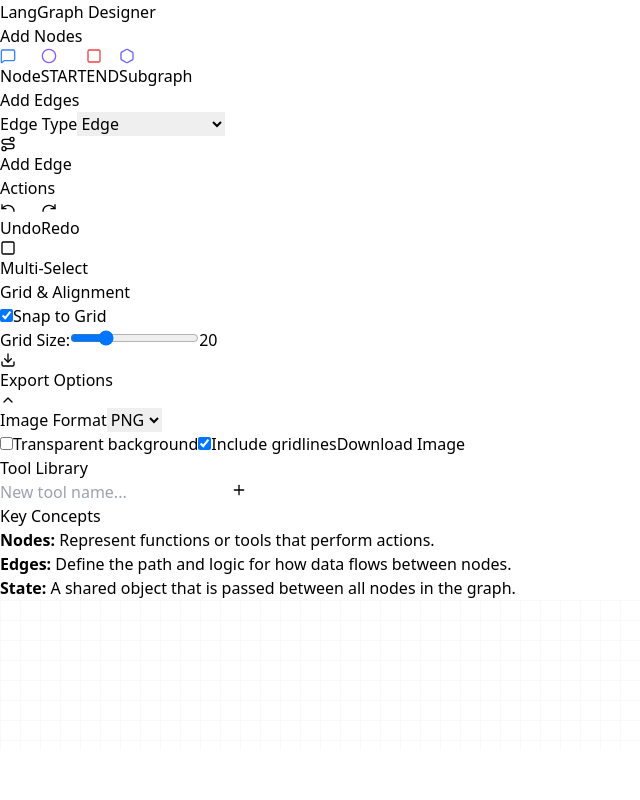
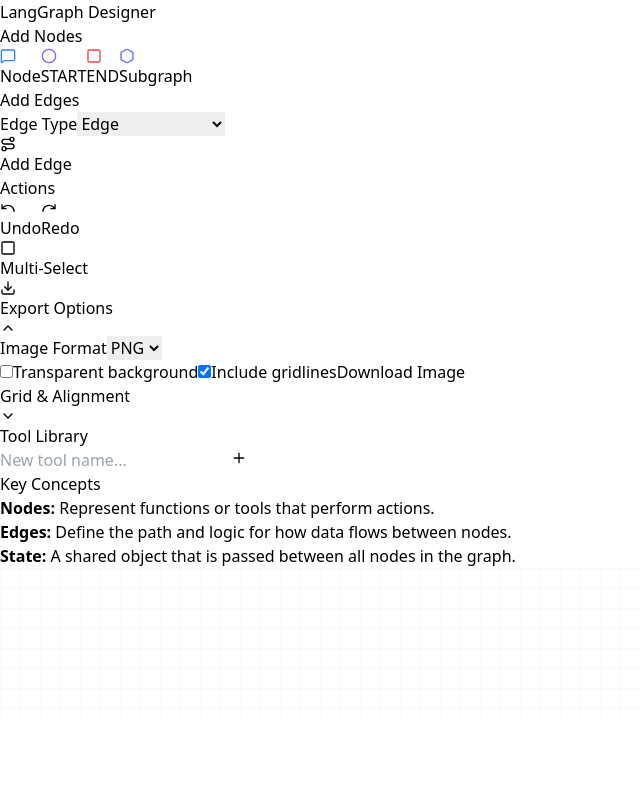
Before and after one commit to mrwadams/langgraph-flow-designer, a React (Vite) app: page / in a window 1280 px wide. Both pictures are taken after a click on the button "Export Options". Shown: the top 800 px of the page, without its empty margins (0-640 px from the left). Built offline with nearby package versions, Linux system fonts and the light colour scheme.

Commit message:
Refine sidebar layout with reusable sections

```diff
--- a/src/LangGraphFlowDesigner.jsx
+++ b/src/LangGraphFlowDesigner.jsx
@@ -18,6 +18,53 @@
   Redo,
 } from 'lucide-react'
 import ComponentErrorBoundary from './ComponentErrorBoundary'
+
+const SidebarSection = ({
+  title,
+  children,
+  collapsible = false,
+  defaultCollapsed = false,
+  contentClassName = 'space-y-3',
+}) => {
+  const [isCollapsed, setIsCollapsed] = useState(defaultCollapsed)
+
+  const handleToggle = () => {
+    if (collapsible) {
+      setIsCollapsed(prev => !prev)
+    }
+  }
+
+  const headerContent = (
+    <div className="flex w-full items-center justify-between gap-2 px-3 py-2">
+      <h3 className="text-sm font-medium text-gray-700">{title}</h3>
+      {collapsible && (
+        <span className="text-gray-500">
+          {isCollapsed ? <ChevronDown size={16} /> : <ChevronUp size={16} />}
+        </span>
+      )}
+    </div>
+  )
+
+  return (
+    <section className="rounded-lg border border-gray-200 bg-gray-50">
+      {collapsible ? (
+        <button
+          type="button"
+          onClick={handleToggle}
+          className="w-full text-left rounded-lg focus:outline-none focus-visible:ring-2 focus-visible:ring-blue-500"
+          aria-expanded={!isCollapsed}
+        >
+          {headerContent}
+        </button>
+      ) : (
+        headerContent
+      )}
+      {(!collapsible || !isCollapsed) && (
+        <div className={`px-3 pb-3 pt-1 ${contentClassName}`}>{children}</div>
+      )}
+    </section>
+  )
+}
 
 const LangGraphFlowDesigner = () => {
   // --- STATE MANAGEMENT ---
@@ -1461,12 +1508,8 @@
         <h2 className="text-lg font-semibold mb-4 text-gray-800">
           LangGraph Designer
         </h2>
-        <div className="overflow-y-auto flex-grow">
-          <div className="mb-6">
-            <h3 className="text-sm font-medium text-gray-700 mb-2">
-              Add Nodes
-            </h3>
-            <div className="space-y-2">
+        <div className="overflow-y-auto flex-grow space-y-4">
+          <SidebarSection title="Add Nodes" contentClassName="space-y-2">
             {nodeTypes.map(nodeType => {
               const Icon = nodeType.icon
               return (
@@ -1482,13 +1525,8 @@
                 </button>
               )
             })}
-            </div>
-          </div>
-          <div className="mb-6">
-            <h3 className="text-sm font-medium text-gray-700 mb-2">
-              Add Edges
-            </h3>
-            <div className="space-y-2">
+          </SidebarSection>
+          <SidebarSection title="Add Edges" contentClassName="space-y-2">
             <div>
                 <label className="block text-xs font-medium text-gray-600 mb-1">
                   Edge Type
@@ -1523,11 +1561,8 @@
                   : `Click source node to start.`}
               </div>
             )}
-            </div>
-          </div>
-          <div className="mb-6">
-            <h3 className="text-sm font-medium text-gray-700 mb-2">Actions</h3>
-            <div className="space-y-2">
+          </SidebarSection>
+          <SidebarSection title="Actions">
             <div className="flex gap-2">
               <button
                 onClick={undo}
@@ -1605,12 +1640,82 @@
                 </div>
               </div>
             )}
-
-              {/* Grid and Alignment Tools */}
-              <div className="mt-4 space-y-2">
-                <h3 className="text-sm font-medium text-gray-700">Grid & Alignment</h3>
-
-                {/* Grid Settings */}
+            <div className="space-y-2">
+              <button
+                type="button"
+                onClick={() => setShowExportOptions(prev => !prev)}
+                className="w-full flex items-center justify-between gap-2 p-2 text-left hover:bg-gray-100 rounded-lg border border-gray-200 transition-colors"
+              >
+                <span className="flex items-center gap-2 text-sm text-gray-700">
+                  <Download size={16} /> Export Options
+                </span>
+                {showExportOptions ? (
+                  <ChevronUp size={16} className="text-gray-500" />
+                ) : (
+                  <ChevronDown size={16} className="text-gray-500" />
+                )}
+              </button>
+              {showExportOptions && (
+                <div className="space-y-3 p-3 bg-white border border-gray-200 rounded-lg">
+                  <div className="space-y-1">
+                    <label className="text-xs font-semibold text-gray-600 uppercase tracking-wide">
+                      Image Format
+                    </label>
+                    <select
+                      value={exportFormat}
+                      onChange={e => setExportFormat(e.target.value)}
+                      className="w-full border border-gray-300 rounded-md px-2 py-1 text-sm focus:outline-none focus:ring-2 focus:ring-blue-500"
+                    >
+                      <option value="png">PNG</option>
+                      <option value="jpeg">JPEG</option>
+                    </select>
+                  </div>
+                  <label className={`flex items-center gap-2 text-sm ${exportFormat === 'jpeg' ? 'text-gray-400' : 'text-gray-700'}`}>
+                    <input
+                      type="checkbox"
+                      checked={exportTransparentBg && exportFormat !== 'jpeg'}
+                      onChange={e => setExportTransparentBg(e.target.checked)}
+                      disabled={exportFormat === 'jpeg'}
+                      className="rounded"
+                    />
+                    <span>Transparent background</span>
+                  </label>
+                  {exportFormat === 'jpeg' && (
+                    <p className="text-xs text-gray-500">
+                      Transparency is not supported for JPEG exports.
+                    </p>
+                  )}
+                  <label className="flex items-center gap-2 text-sm text-gray-700">
+                    <input
+                      type="checkbox"
+                      checked={exportShowGrid}
+                      onChange={e => setExportShowGrid(e.target.checked)}
+                      className="rounded"
+                    />
+                    <span>Include gridlines</span>
+                  </label>
+                  <button
+                    type="button"
+                    onClick={downloadGraphImage}
+                    disabled={isExportingImage}
+                    className={`w-full flex items-center justify-center gap-2 px-3 py-2 text-sm font-medium rounded-md border transition-colors ${
+                      isExportingImage
+                        ? 'bg-gray-200 text-gray-500 border-gray-200 cursor-not-allowed'
+                        : 'bg-blue-600 text-white border-blue-600 hover:bg-blue-700'
+                    }`}
+                  >
+                    {isExportingImage ? 'Exporting…' : 'Download Image'}
+                  </button>
+                </div>
+              )}
+            </div>
+          </SidebarSection>
+          <SidebarSection
+            title="Grid & Alignment"
+            collapsible
+            defaultCollapsed
+            contentClassName="space-y-3"
+          >
             <div className="space-y-2">
               <label className="flex items-center gap-2 text-sm">
                 <input
@@ -1634,8 +1739,6 @@
                 <span className="text-xs text-gray-600 w-8">{gridSize}</span>
               </div>
             </div>
-
-                {/* Alignment Tools */}
             {selectedNodes.size >= 2 && (
               <div className="space-y-2">
                 <div className="text-xs text-gray-600">Align:</div>
@@ -1706,75 +1809,7 @@
                 )}
               </div>
             )}
-              </div>
-
-              <div className="space-y-2">
-                <button
-                  type="button"
-                  onClick={() => setShowExportOptions(prev => !prev)}
-                  className="w-full flex items-center justify-between gap-2 p-2 text-left hover:bg-gray-100 rounded-lg border border-gray-200 transition-colors"
-                >
-                  <span className="flex items-center gap-2 text-sm text-gray-700">
-                    <Download size={16} /> Export Options
-                  </span>
-                  {showExportOptions ? <ChevronUp size={16} className="text-gray-500" /> : <ChevronDown size={16} className="text-gray-500" />}
-                </button>
-                {showExportOptions && (
-                  <div className="space-y-3 p-3 bg-gray-50 border border-gray-200 rounded-lg">
-                    <div className="space-y-1">
-                      <label className="text-xs font-semibold text-gray-600 uppercase tracking-wide">
-                        Image Format
-                      </label>
-                      <select
-                        value={exportFormat}
-                        onChange={e => setExportFormat(e.target.value)}
-                        className="w-full border border-gray-300 rounded-md px-2 py-1 text-sm focus:outline-none focus:ring-2 focus:ring-blue-500"
-                      >
-                        <option value="png">PNG</option>
-                        <option value="jpeg">JPEG</option>
-                      </select>
-                    </div>
-                    <label className={`flex items-center gap-2 text-sm ${exportFormat === 'jpeg' ? 'text-gray-400' : 'text-gray-700'}`}>
-                      <input
-                        type="checkbox"
-                        checked={exportTransparentBg && exportFormat !== 'jpeg'}
-                        onChange={e => setExportTransparentBg(e.target.checked)}
-                        disabled={exportFormat === 'jpeg'}
-                        className="rounded"
-                      />
-                      <span>Transparent background</span>
-                    </label>
-                    {exportFormat === 'jpeg' && (
-                      <p className="text-xs text-gray-500">
-                        Transparency is not supported for JPEG exports.
-                      </p>
-                    )}
-                    <label className="flex items-center gap-2 text-sm text-gray-700">
-                      <input
-                        type="checkbox"
-                        checked={exportShowGrid}
-                        onChange={e => setExportShowGrid(e.target.checked)}
-                        className="rounded"
-                      />
-                      <span>Include gridlines</span>
-                    </label>
-                    <button
-                      type="button"
-                      onClick={downloadGraphImage}
-                      disabled={isExportingImage}
-                      className={`w-full flex items-center justify-center gap-2 px-3 py-2 text-sm font-medium rounded-md border transition-colors ${
-                        isExportingImage
-                          ? 'bg-gray-200 text-gray-500 border-gray-200 cursor-not-allowed'
-                          : 'bg-blue-600 text-white border-blue-600 hover:bg-blue-700'
-                      }`}
-                    >
-                      {isExportingImage ? 'Exporting…' : 'Download Image'}
-                    </button>
-                  </div>
-                )}
-              </div>
-            </div>
-          </div>
+          </SidebarSection>
         </div>
         <div className="mt-auto pt-4 border-t border-gray-200">
           <div className="mb-4">
```
Lines whose indentation alone changed are shown as unchanged.
